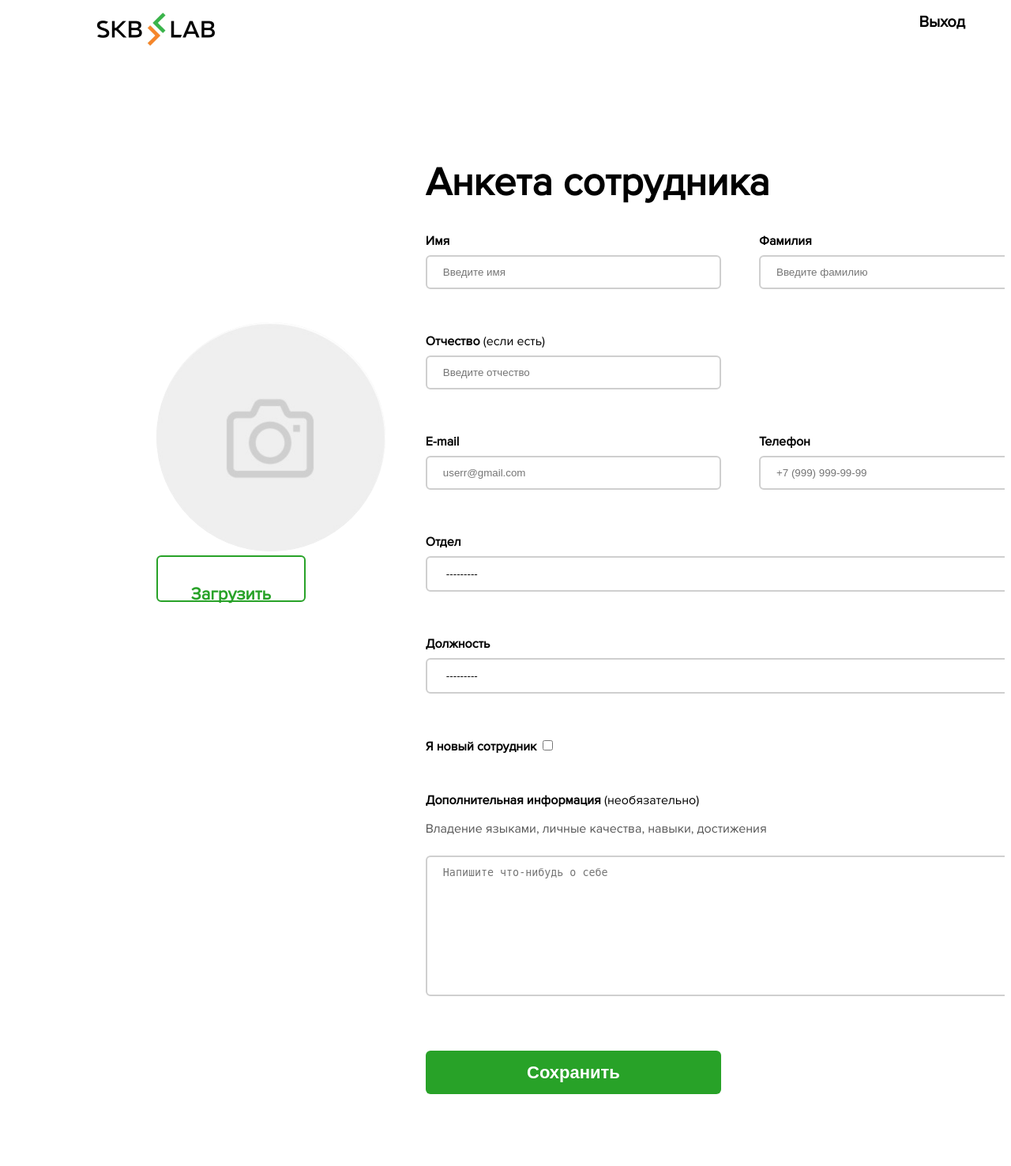
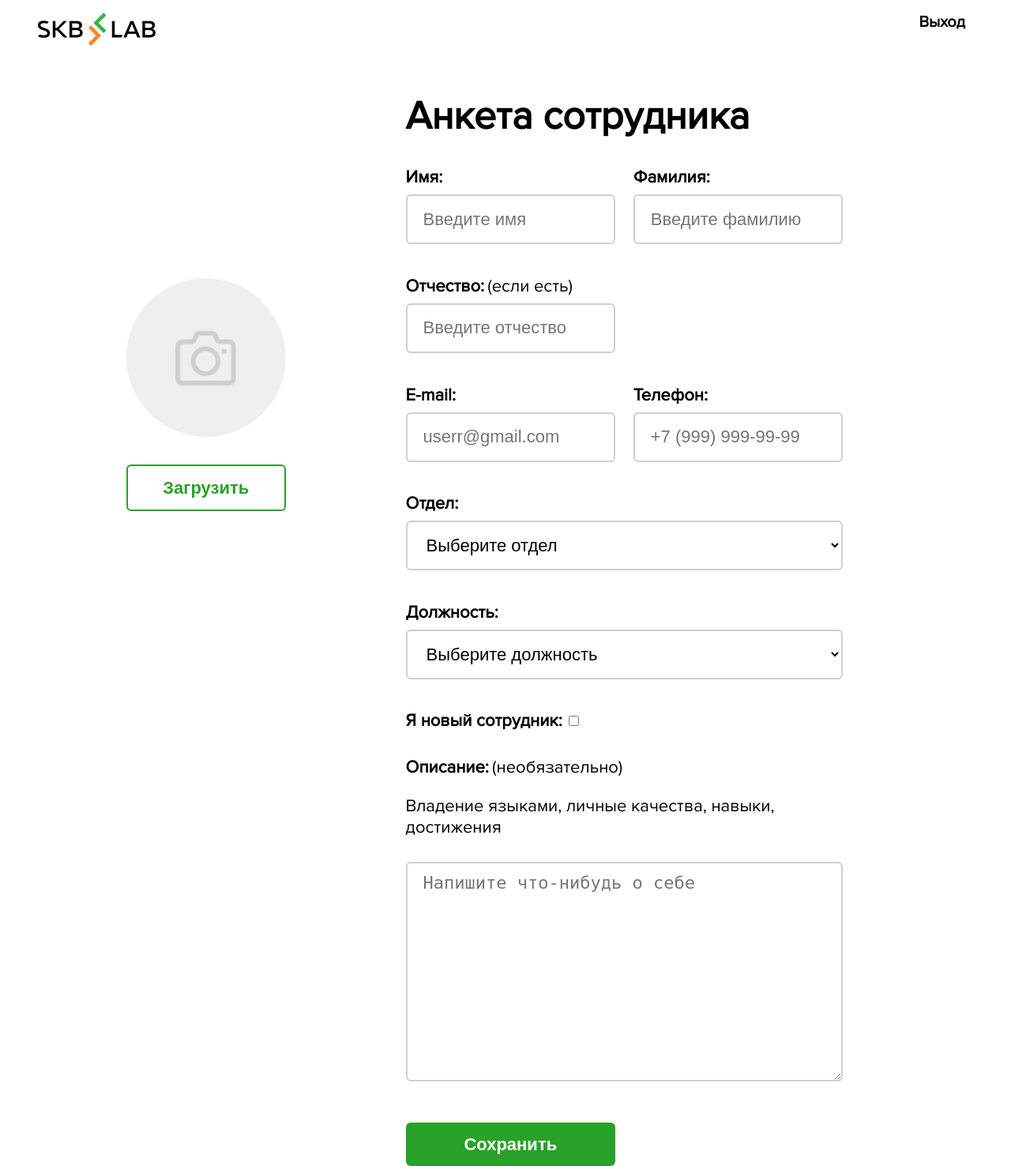
Before and after one commit to Dmitriy200123/employee_portal, a Django app: page /employee_questionnaire/ in a window 1280 px wide. Shown: the whole page at 79% size. Before the commit the page ends 1385 px from the top, so only its background shows below. Run offline with Django 3.2, Linux system fonts and the light colour scheme; data that the repository does not hold is empty.

Commit message:
Employee_questionnaire frontend

```diff
--- a/employee_portal/employee_information_site/forms.py
+++ b/employee_portal/employee_information_site/forms.py
@@ -1,17 +1,20 @@
 from django import forms
 from django.core.validators import RegexValidator
 from django.forms import ModelForm
+
 from .models import Employee, CompanyDepartment, EmployeePosition
 
 
 class ProfileForm(ModelForm):
     phone_regex = RegexValidator(regex=r'^\+79\d{9}$',
                                  message="Phone number must be entered in the format: '+79112223344'")
-    phone_number = forms.CharField(validators=[phone_regex], max_length=12, widget=forms.TextInput(attrs={'class': 'num', 'placeholder': '+7 (999) 999-99-99'}))
+    phone_number = forms.CharField(label='Телефон', validators=[phone_regex], max_length=12,
+                                   widget=forms.TextInput(attrs={'class': 'num', 'placeholder': '+7 (999) 999-99-99'}))
 
     class Meta:
         model = Employee
-        fields = ['user', 'photo', 'first_name', 'second_name', 'patronymic', 'email', 'phone_number', 'department', 'position', 'description',
+        fields = ['user', 'photo', 'first_name', 'second_name', 'patronymic', 'email', 'phone_number', 'department',
+                  'position', 'description',
                   'is_new_employee']
         widgets = {
             'user': forms.HiddenInput(),
@@ -20,7 +23,14 @@ class ProfileForm(ModelForm):
             'second_name': forms.TextInput(attrs={'class': 'name', 'placeholder': 'Введите фамилию'}),
             'patronymic': forms.TextInput(attrs={'class': 'name', 'placeholder': 'Введите отчество'}),
             'email': forms.EmailInput(attrs={'class': 'email', 'placeholder': 'userr@gmail.com'}),
-            'department': forms.Select(choices=CompanyDepartment.objects.all(), attrs={'class': 'department', 'placeholder': 'Выберите отдел'}),
-            'position': forms.Select(choices=EmployeePosition.objects.all(), attrs={'class': 'position', 'placeholder': 'Выберите должность'}),
+            'department': forms.Select(choices=CompanyDepartment.objects.all(),
+                                       attrs={'class': 'department'}),
+            'position': forms.Select(choices=EmployeePosition.objects.all(),
+                                     attrs={'class': 'position'}),
             'description': forms.Textarea(attrs={'class': 'description', 'placeholder': 'Напишите что-нибудь о себе'}),
         }
+
+    def __init__(self, *args, **kwargs):
+        super(ProfileForm, self).__init__(*args, **kwargs)
+        self.fields['department'].empty_label = 'Выберите отдел'
+        self.fields['position'].empty_label = 'Выберите должность'
--- a/employee_portal/employee_information_site/models.py
+++ b/employee_portal/employee_information_site/models.py
@@ -30,7 +30,7 @@ class PersonBase(models.Model):
     second_name = models.CharField(max_length=50, verbose_name='Фамилия')
     patronymic = models.CharField(max_length=50, verbose_name='Отчество')
     photo = models.ImageField(upload_to='employee_photos', default='skb_lab.jpg', verbose_name='Фотография')
-    email = models.EmailField()
+    email = models.EmailField(verbose_name='E-mail')
     phone_number = models.CharField(max_length=12, verbose_name='Номер телефона')
     description = models.TextField(blank=True, verbose_name='Описание')
     created_at = models.DateTimeField(auto_now_add=True)
@@ -44,7 +44,7 @@ class Employee(PersonBase):
     user = models.OneToOneField(User, on_delete=models.CASCADE)
     department = models.ForeignKey(CompanyDepartment, null=True, on_delete=models.SET_NULL, verbose_name='Отдел')
     position = models.ForeignKey(EmployeePosition, null=True, on_delete=models.SET_NULL, verbose_name='Должность')
-    is_new_employee = models.BooleanField(verbose_name='Новый сотрудник')
+    is_new_employee = models.BooleanField(verbose_name='Я новый сотрудник')
 
     class Meta:
         ordering = ['department', 'position', 'first_name', 'second_name', 'patronymic']
--- a/employee_portal/employee_information_site/static/questionnaire.css
+++ /dev/null
@@ -1,199 +0,0 @@
-.grid_container {
-    display: grid;
-    grid-template-columns: 30% 70%;
-    grid-template-rows: 1fr;
-    /*justify-content: space-between;*/
-    column-gap: 5%;
-    overflow-y: hidden; /* Убираем вертикальную полосу прокрутки */
-}
-
-.profile_photo {
-    width: 100%;
-    grid-column: 1/2;
-    grid-row: auto;
-    margin-top: -70%;
-    align-self: center;
-    justify-self: center;
-    /*justify-items: center;*/
-    /*justify-content: center;*/
-    grid-template-rows: 1fr;
-}
-
-.profile_data {
-    justify-self: center;
-    align-self: center;
-    grid-column: 2/3;
-    grid-row: auto;
-    margin-top: 10%;
-    margin-left: 10%;
-    overflow-y: auto;
-    scroll-snap-type: y;
-}
-
-.container {
-   display: grid;
-    grid-template-columns: 1fr 1fr;
-    grid-template-rows: auto;
-    grid-gap: 3rem;
-    scroll-snap-align: start;
-    /*width: 50%;*/
-    /*align-self: center;*/
-    /*justify-self: center;*/
-    /*justify-items: center;*/
-    /*justify-content: center;*/
-   /*grid-template-columns: repeat(3, 1fr);*/
-   /*grid-template-rows: repeat(3, 100px);*/
-   /*сolumn-width: 150px;*/
-}
-
-.photo_round {
-    width: 290px;
-    height: 290px;
-    border-radius: 200px;
-    background: #EFEFEF;
-}
-
-.button_download {
-    position: relative;
-    align-items: center;
-    text-align: center;
-    box-sizing: border-box;
-    border-radius: 6px;
-    border: 2px solid #28A228;
-    background: white;
-    color: #28A228;
-    padding: 14px 20px;
-    /*margin: 8px 0;*/
-    margin-left: 50%;
-
-    /*border: none;*/
-    cursor: pointer;
-    width: 50%;
-    /*height: 60px;*/
-    font-style: normal;
-    font-weight: bold;
-    font-size: 22px;
-    line-height: 27px;
-    z-index: 1;
-}
-
-.download {
-    position: relative;
-    text-align: center;
-    margin-left: 50%;
-    cursor: pointer;
-    color: #28A228;
-    width: 50%;
-    height: 60px;
-    font-style: normal;
-    font-weight: bold;
-    font-size: 22px;
-    line-height: 27px;
-    z-index: 2;
-    margin-top: -12%;
-}
-
-.photo {
-    position: relative;
-    opacity: 0;
-    z-index: 3;
-}
-
-.button_save {
-    background-color: #28A228;
-    color: white;
-    padding: 14px 20px;
-    margin: 8px 0;
-    border: none;
-    cursor: pointer;
-    width: 100%;
-    font-style: normal;
-    font-weight: bold;
-    font-size: 22px;
-    line-height: 27px;
-    align-items: center;
-    text-align: center;
-    box-sizing: border-box;
-    border-radius: 6px;
-    grid-column: 1 / 2;
-    grid-row: 8 / 8;
-}
-
-h1 {
-    font-weight: 600;
-    font-size: 50px;
-    line-height: 61px;
-}
-
-p{
-    color: #555555;
-}
-
-img {
-    margin-left: 50%;
-}
-
-.name, .email, .num, .department, .position, .description {
-    width: 100%;
-    padding: 12px 20px;
-    margin: 8px 0;
-    border: 2px solid #CFCFCF;
-    box-sizing: border-box;
-    background: #FFFFFF;
-    border-radius: 6px;
-}
-
-.name:hover, .email:hover, .num:hover, .department:hover, .position:hover, .description:hover {
-    border: 2px solid #00AA00;
-}
-
-#employee .label {
-    width: 100%;
-    text-align: left;
-    color: black;
-   }
-
-.form_fname {
-    grid-column: 1 / 1;
-    grid-row: 1 / 1;
-}
-
-.form_sname {
-    grid-column: 2 / 2;
-    grid-row: 1 / 1;
-}
-
-.form_patronymic {
-    grid-column: 1 / 1;
-    grid-row: 2 / 2;
-}
-
-.form_email {
-    grid-column: 1 / 1;
-    grid-row: 3 / 3;
-}
-
-.form_number {
-    grid-column: 2 / 2;
-    grid-row: 3 / 3;
-}
-
-.form_department {
-    grid-column: 1 / 3;
-    grid-row: 4 / 4;
-}
-
-.form_position {
-    grid-column: 1 / 3;
-    grid-row: 5 / 5;
-}
-
-.form_newemp {
-    grid-column: 1 / 3;
-    grid-row: 6 / 6;
-}
-
-.form_description {
-    grid-column: 1 / 3;
-    grid-row: 7 / 7;
-}
--- /dev/null
+++ b/employee_portal/employee_information_site/static/styles/questionnaire.css
@@ -0,0 +1,180 @@
+.grid_container {
+    display: grid;
+    grid-template-columns: 40% 60%;
+    grid-template-rows: 1fr;
+    margin-bottom: 15%;
+}
+
+.profile_photo {
+    display: grid;
+    grid-template-columns: 1fr;
+    grid-template-rows: 40% 20%;
+    justify-items: center;
+    row-gap: 3%;
+}
+
+.profile_data {
+    grid-column: 2/3;
+    grid-row: auto;
+}
+
+.container {
+    display: grid;
+    grid-template-columns: 35% 35%;
+    grid-template-rows: auto;
+    row-gap: 3%;
+    column-gap: 3%;
+    scroll-snap-align: start;
+}
+
+.photo_round {
+    width: 40%;
+    border-radius: 50%;
+    background: #EFEFEF;
+    align-self: end;
+}
+
+.button_download {
+    display: grid;
+    grid-template-columns: 100%;
+    grid-template-rows: min-content;
+    align-self: start;
+    justify-items: center;
+    width: 100%;
+}
+
+.button_download > button {
+    padding: 14px 0;
+    width: 40%;
+    grid-row: 1/2;
+    grid-column: 1/2;
+    color: #28A228;
+    font-style: normal;
+    font-weight: bold;
+    font-size: 22px;
+    line-height: 27px;
+    z-index: 1;
+    border-radius: 6px;
+    border: 2px solid #28A228;
+    background: white;
+    overflow: hidden;
+}
+
+.photo {
+    width: 40%;
+    grid-row: 1/2;
+    grid-column: 1/2;
+    opacity: 0;
+    z-index: 2;
+    cursor: pointer;
+}
+
+.button_save {
+    background-color: #28A228;
+    color: white;
+    padding: 14px 20px;
+    margin: 8px 0;
+    border: none;
+    cursor: pointer;
+    width: 100%;
+    font-style: normal;
+    font-weight: bold;
+    font-size: 22px;
+    line-height: 27px;
+    align-items: center;
+    text-align: center;
+    box-sizing: border-box;
+    border-radius: 6px;
+    grid-column: 1 / 2;
+    grid-row: 8 / 8;
+}
+
+h1 {
+    font-weight: 600;
+    font-size: 50px;
+    line-height: 61px;
+    margin-top: 5%;
+}
+
+.form_description > span, .form_patronymic > span {
+    font-size: 22px;
+    line-height: 27px;
+}
+
+label {
+    font-weight: 600;
+    font-size: 22px;
+    line-height: 27px;
+}
+
+.name, .email, .num, .department, .position, .description {
+    width: 100%;
+    height: 63px;
+    padding: 12px 20px;
+    margin: 8px 0;
+    border: 2px solid #CFCFCF;
+    box-sizing: border-box;
+    background: #FFFFFF;
+    border-radius: 6px;
+    font-weight: normal;
+    font-size: 22px;
+}
+
+.description {
+    height: auto;
+}
+
+.name:hover, .email:hover, .num:hover, .department:hover, .position:hover, .description:hover {
+    border: 2px solid #00AA00;
+}
+
+.form_fname {
+    grid-column: 1 / 2;
+    grid-row: 1 / 2;
+}
+
+.form_sname {
+    grid-column: 2 / 3;
+    grid-row: 1 / 2;
+}
+
+.form_patronymic {
+    grid-column: 1 / 2;
+    grid-row: 2 / 3;
+}
+
+.form_email {
+    grid-column: 1 / 2;
+    grid-row: 3 / 4;
+}
+
+.form_number {
+    grid-column: 2 / 3;
+    grid-row: 3 / 4;
+}
+
+.form_department {
+    grid-column: 1 / 3;
+    grid-row: 4 / 5;
+}
+
+.form_position {
+    grid-column: 1 / 3;
+    grid-row: 5 / 6;
+}
+
+.form_newemp {
+    grid-column: 1 / 3;
+    grid-row: 6 / 7;
+}
+
+.form_description {
+    grid-column: 1 / 3;
+    grid-row: 7 / 8;
+}
+
+.form_description > p {
+    font-weight: normal;
+    font-size: 22px;
+    line-height: 27px;
+}
--- a/employee_portal/employee_information_site/templates/employee_information_site/employee_questionnaire.html
+++ b/employee_portal/employee_information_site/templates/employee_information_site/employee_questionnaire.html
@@ -6,7 +6,7 @@
     <title>Анкета сотрудника</title>
     <link rel="stylesheet" type="text/css" href="{% static 'styles/font.css' %}">
     <link rel="stylesheet" type="text/css" href="{% static 'styles/header_part.css' %}">
-    <link rel="stylesheet" type="text/css" href="{% static 'questionnaire.css' %}">
+    <link rel="stylesheet" type="text/css" href="{% static 'styles/questionnaire.css' %}">
 </head>
 <body>
 <header>
@@ -32,9 +32,7 @@
         <img src="{% static 'profile.png' %}" alt="profile" class="photo_round">
         <div class="button_download">
             {{ form.photo }}
-        </div>
-        <div class="download">
-            <p style="color:#28A228">Загрузить</p>
+            <button disabled>Загрузить</button>
         </div>
     </div>
 
@@ -42,51 +40,50 @@
         <h1>Анкета сотрудника</h1>
         <form method="post" enctype="multipart/form-data" id="employee">
             {% csrf_token %}
-
             <div class="container">
 
                 <div class="form_fname">
-                        <label class="label"><strong>Имя</strong></label>
+                    {{ form.first_name.label_tag }}
                     {{ form.first_name }}
                 </div>
 
                 <div class="form_sname">
-                        <label class="label"><strong>Фамилия</strong></label>
+                    {{ form.second_name.label_tag }}
                     {{ form.second_name }}
                 </div>
 
                 <div class="form_patronymic">
-                        <label class="label"><strong>Отчество</strong> (если есть)</label>
+                    {{ form.patronymic.label_tag }} <span>(если есть)</span>
                     {{ form.patronymic }}
                 </div>
 
                 <div class="form_email">
-                        <label class="label"><strong>E-mail</strong></label>
+                    {{ form.email.label_tag }}
                     {{ form.email }}
                 </div>
 
                 <div class="form_number">
-                        <label class="label"><strong>Телефон</strong></label>
+                    {{ form.phone_number.label_tag }}
                     {{ form.phone_number }}
                 </div>
 
                 <div class="form_department">
-                        <label class="label"><strong>Отдел</strong></label>
+                    {{ form.department.label_tag }}
                     {{ form.department }}
                 </div>
 
                 <div class="form_position">
-                        <label class="label"><strong>Должность</strong></label>
+                    {{ form.position.label_tag }}
                     {{ form.position }}
                 </div>
 
                 <div class="form_newemp">
-                        <label class="label"><strong>Я новый сотрудник</strong></label>
+                    {{ form.is_new_employee.label_tag }}
                     {{ form.is_new_employee }}
                 </div>
 
                 <div class="form_description">
-                        <label class="label"><strong>Дополнительная информация</strong> (необязательно)</label>
+                    {{ form.description.label_tag }} <span>(необязательно)</span>
                     <p>Владение языками, личные качества, навыки, достижения</p>
                     {{ form.description }}
                 </div>
@@ -94,12 +91,6 @@
                 <button type="submit" class="button_save">Сохранить</button>
             </div>
         </form>
-
-{#            <form method="post" enctype="multipart/form-data">#}
-{#                {% csrf_token %}#}
-{#                {{ form.as_p }}#}
-{#                <button type="submit" class="btn btn-success">Save</button>#}
-{#            </form>#}
     </div>
 </main>
 </body>
```
Lines whose indentation alone changed are shown as unchanged.
